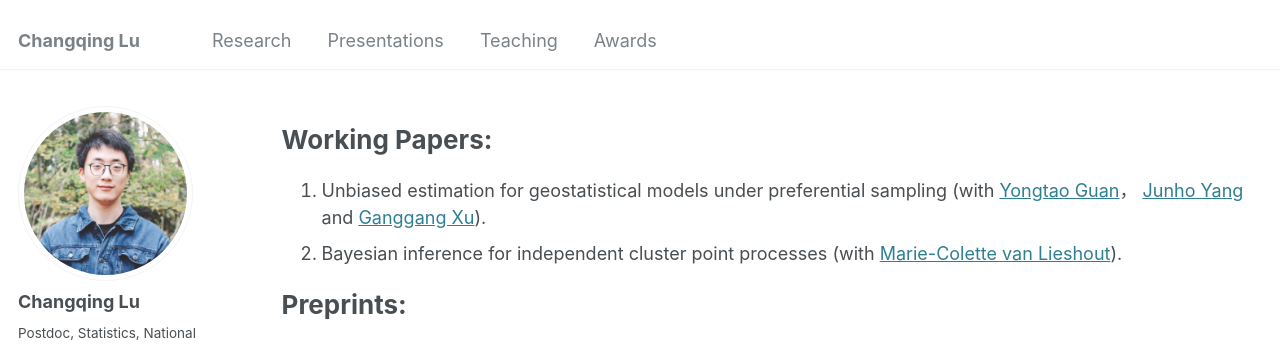
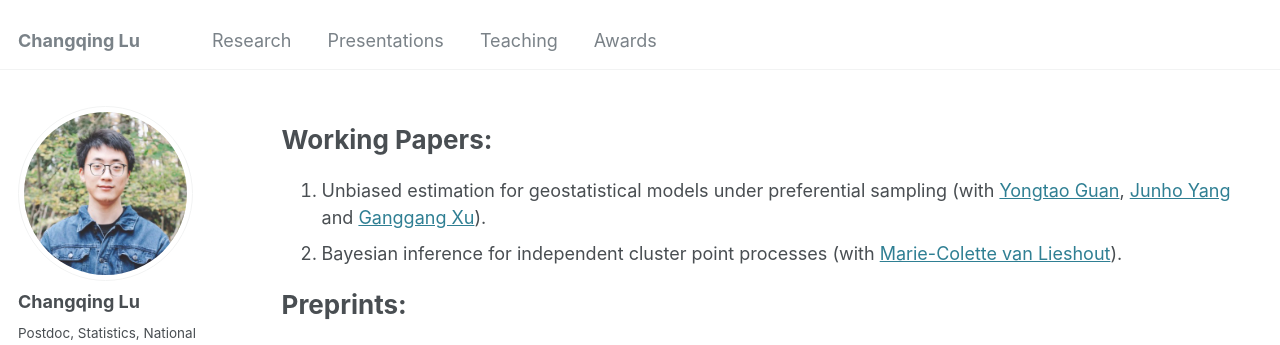
Before and after one commit to Bobby-Lu/Bobby-Lu.github.io, a Jekyll site: the page built from _pages/publications.html, in a window 1280 px wide and 1302 px high. Shown: the top 345 px of the window. Built offline with Jekyll 4.4.1, drawn with Linux system fonts in a browser that asks for light colours; some web fonts are replaced.

```diff
--- a/_pages/publications.html
+++ b/_pages/publications.html
@@ -13,7 +13,7 @@ author_profile: true
   <ol>
     <li>
       Unbiased estimation for geostatistical models under preferential sampling (with
-      <a href="https://sds.cuhk.edu.cn/en/teacher/1038">Yongtao Guan</a>，
+      <a href="https://sds.cuhk.edu.cn/en/teacher/1038">Yongtao Guan</a>,
       <a href="https://sites.google.com/view/junhoyang">Junho Yang</a> and
       <a href="https://statxgg.github.io">Ganggang Xu</a>).
     </li>
```
